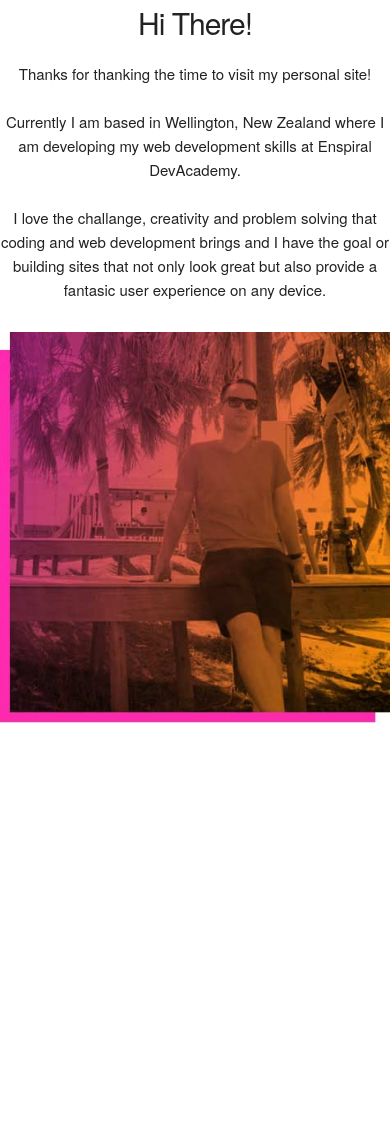
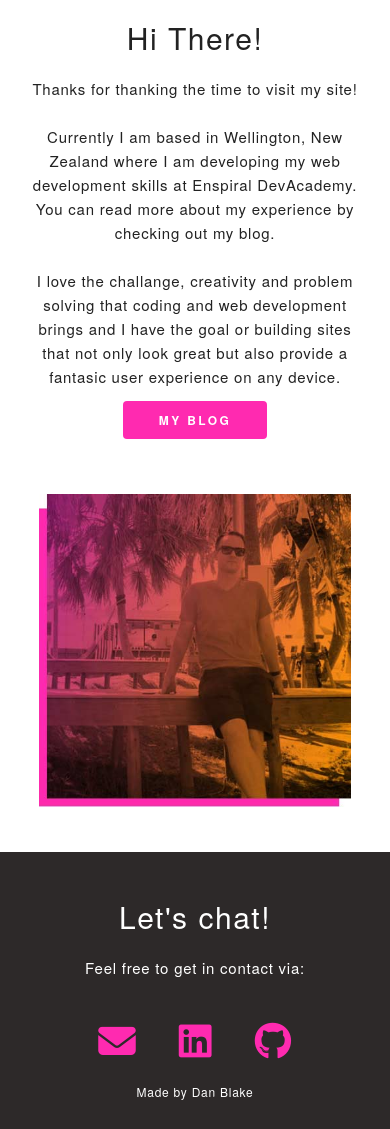
Before and after one commit to DanBlakeNZ/DanBlakeNZ.github.io, a plain HTML site: page index.html in a window 390 px wide. Shown: the part 871-2000 px from the top of the page. Before the commit the page ends 1600 px from the top, so only its background shows below. Drawn offline with nearby package versions, Linux system fonts and the light colour scheme.

Commit message:
added contact section. Finish first draft of mobile site

```diff
--- a/index.html
+++ b/index.html
@@ -50,21 +50,44 @@
       <div class="row">
         <div class="six columns" id="about-text-container">
           <h3>Hi There!</h3>
-          <p>Thanks for thanking the time to visit my personal site! </p>
+          <p>Thanks for thanking the time to visit my site! </p>
           <br>
-          <p>Currently I am based in Wellington, New Zealand where I am developing my web development skills at Enspiral DevAcademy.</p>
+          <p>Currently I am based in Wellington, New Zealand where I am developing my web development skills at Enspiral DevAcademy. You can read more about my experience by checking out my blog.</p>
           <br>
           <p>I love the challange, creativity and problem solving that coding and web development brings and I have the goal or building sites that not only look great but also provide a fantasic user experience on any device.</p>
+
+          <a class="button hero-button" href="#">My Blog</a>
         </div>
 
         <div class="six columns">
           <img src="assets/images/me-pink-shaddow.jpg" alt=""  id="me-image">
         </div>
+      </div>
     </div>
-  </div>
+  <!-- End of About section -->
+    <div id="contact-section-wrapper">
+      <div id="contact-section-container" class="section-container">
+        <div class="row">
+          <div class="twelve columns" id="contact-container">
+            <h3>Let's chat!</h3>
+            <p>Feel free to get in contact via:</p>
+            <br>
+            <i class="fa fa-envelope fa-icon" aria-hidden="true"></i>
+            <i class="fa fa-linkedin-square fa-icon" aria-hidden="true"></i>
+            <i class="fa fa-github fa-icon" aria-hidden="true"></i>
+            <br>
+            <span id="made-by">Made by Dan Blake</span>
+          </div>
+        </div>
+      </div>
+    </div>
 
 
 
 
   </body>
+
+  <!-- FontAwesome CDN -->
+  <script src="https://use.fontawesome.com/08c4c69269.js"></script>
+
 </html>
--- a/stylesheets/blog_stylesheet.css
+++ b/stylesheets/blog_stylesheet.css
@@ -3,7 +3,11 @@
 p{
   padding: 0px !important;
   margin: 0px !important;
+  letter-spacing: .05em!important;
+}
 
+h3{
+  letter-spacing: .05em!important;
 }
 
 
@@ -21,6 +25,12 @@ p{
   letter-spacing: .2em!important;
 }
 
+.fa-icon{
+  color:#FF2AB0;
+  font-size: 2.5em!important;
+  padding: .5em;
+}
+
 .site-header-container{
   display: flex;
 }
@@ -34,32 +44,57 @@ p{
 
 .section-container{
   width: 100%;
-  max-width: 1200px;
+  max-width: 1000px;
 }
+
+
 
 
 /* ID stylings */
 
 #about-section-container{
-  margin: 0px auto;
+  margin: 3em auto;
 }
 
 #about-text-container{
   text-align: center;
-  margin: 2em 0em;
+  letter-spacing: .05em;
+  padding: 0em 1.5em 3em 1.5em;
+}
+
+#contact-container{
+  text-align: center;
+}
+
+#contact-section-container{
+  text-align: center;
+  color: white;
+  letter-spacing: .05em;
+  padding: 3em 0em 3em 0em;
+  margin: 0px auto;
+}
+
+#contact-section-wrapper{
+  width: 100%;
+  background-color: #2D2929;
 }
 
 #into-text{
   color: white;
-  font-size: 1.1em;
   letter-spacing: .05em;
   text-align: center;
   padding: 1em;
 }
 
+#made-by{
+  font-size: 0.8em;
+}
+
 #me-image{
-  width: 100%;
+  width: 80%;
   height: auto;
+  display:block;
+  margin:auto;
 }
 
 #welcome-button-container{
@@ -95,7 +130,6 @@ p{
   position: relative;
 }
 
-
 /* MEDIA QUERIES */
 
 @media screen and (min-width: 750px){
```
Also changed, not shown: assets/images/apple-mac.jpg (added), assets/images/poftfolio.jpg (added), assets/images/what-i-do.jpg (added).
